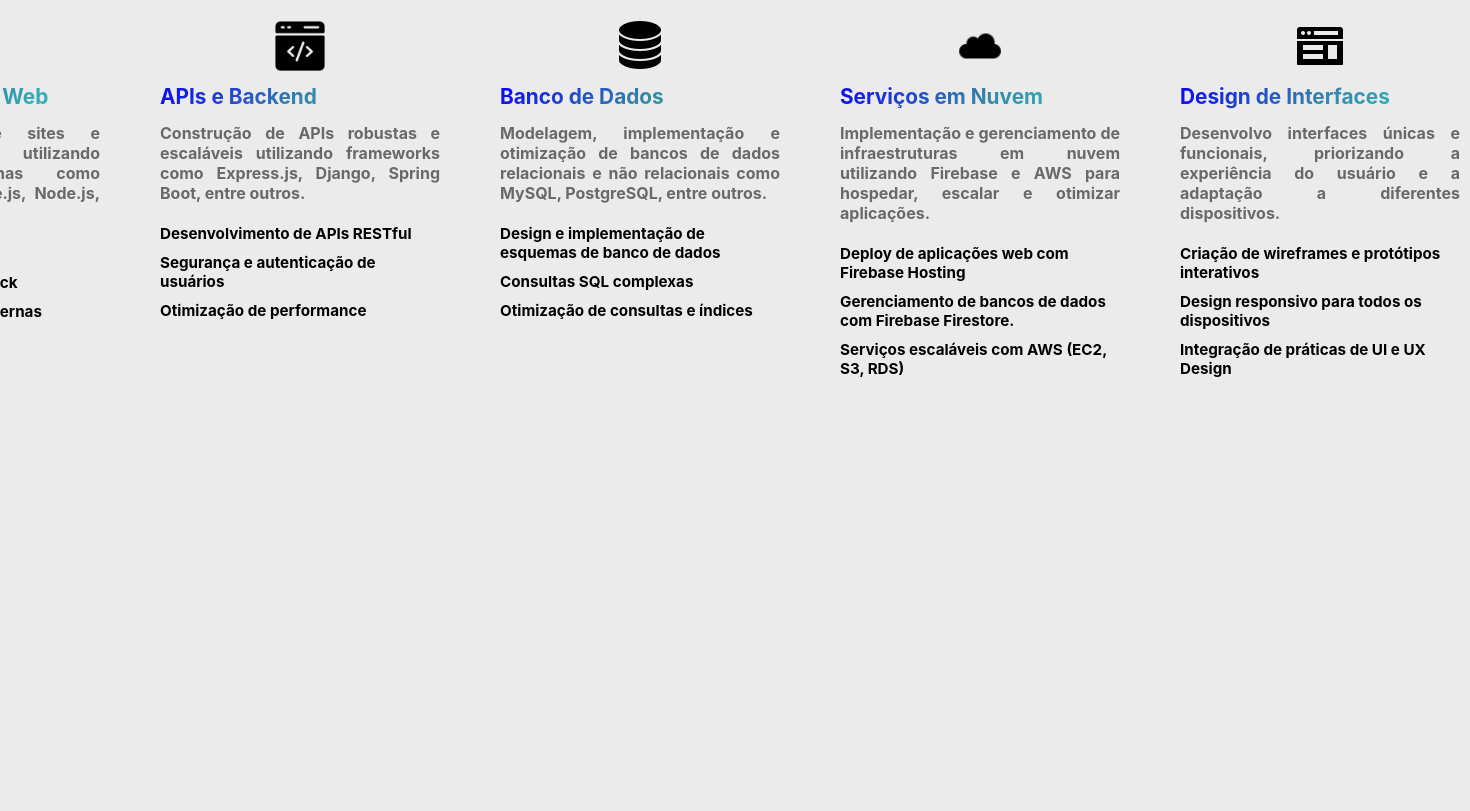
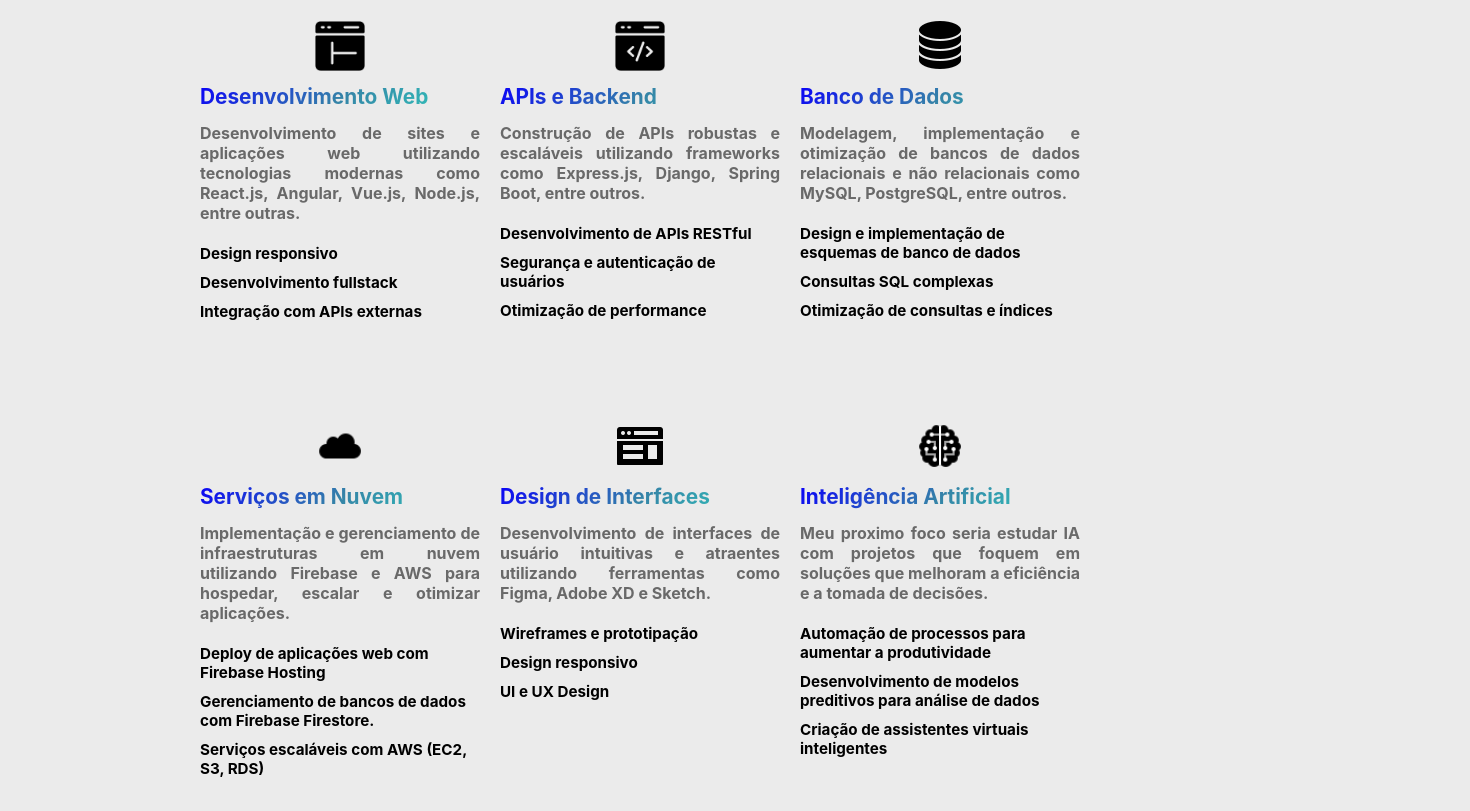
Before and after one commit to GabrielSilva0109/Portfolio, a React (Create React App) app: page / in a window 1280 px wide. Shown: the part 760-1571 px from the top of the page, 1470 px wide, since content can reach past the window. Before the commit the page ends 1171 px from the top, so only its background shows below. Built offline with nearby package versions, Linux system fonts and the light colour scheme.

Commit message:
New services

```diff
--- a/src/components/Home/Service.tsx
+++ b/src/components/Home/Service.tsx
@@ -6,6 +6,7 @@ import back from '../../IMG/iconsBack.png'
 import db from '../../IMG/iconsDB.png'
 import cloud from '../../IMG/iconCloud.png'
 import ux from '../../IMG/iconUx.png'
+import ia from '../../IMG/iconIa.png'
 
 interface HomeProps {
   toggleTheme: () => void
@@ -44,13 +45,15 @@ const SubTitle = styled.h3`
 `
 
 const Boxes = styled.div`
-  display: flex;
-  justify-content: center;
-  align-items: center;
-  gap: 40px;
+  display: grid;
+  grid-template-columns: repeat(3, 1fr);
 
-  @media(max-width: 768px){
-    flex-direction: column;
+  @media(max-width: 1000px){
+    grid-template-columns: repeat(2, 1fr);
+  }
+
+    @media(max-width: 1000px){
+    grid-template-columns: 1fr;
   }
 `
 
@@ -152,14 +155,25 @@ const Service: React.FC<HomeProps> = ({ toggleTheme, theme }) => {
                 <Icon src={ux}/>
               </TopBox>
               <Title>Design de Interfaces</Title>
-              <Text>Desenvolvo interfaces únicas e funcionais, priorizando a experiência do usuário e a adaptação a diferentes dispositivos.</Text>
+              <Text>Desenvolvimento de interfaces de usuário intuitivas e atraentes utilizando ferramentas como Figma, Adobe XD e Sketch.</Text>
               <List>
-                <ItemList>Criação de wireframes e protótipos interativos</ItemList>
-                <ItemList>Design responsivo para todos os dispositivos</ItemList>
-                <ItemList>Integração de práticas de UI e UX Design</ItemList>
+                <ItemList>Wireframes e prototipação</ItemList>
+                <ItemList>Design responsivo</ItemList>
+                <ItemList>UI e UX Design</ItemList>
               </List>
             </Box>
-
+            <Box>
+              <TopBox>
+                <Icon src={ia} />
+              </TopBox>
+              <Title>Inteligência Artificial</Title>
+              <Text>Meu proximo foco seria estudar IA com projetos que foquem em soluções que melhoram a eficiência e a tomada de decisões.</Text>
+              <List>
+                <ItemList>Automação de processos para aumentar a produtividade</ItemList>
+                <ItemList>Desenvolvimento de modelos preditivos para análise de dados</ItemList>
+                <ItemList>Criação de assistentes virtuais inteligentes</ItemList>
+              </List>
+            </Box>
           </Boxes>
       </Container>
     </div>
```
Also changed, not shown: src/IMG/iconIa.png (added).
